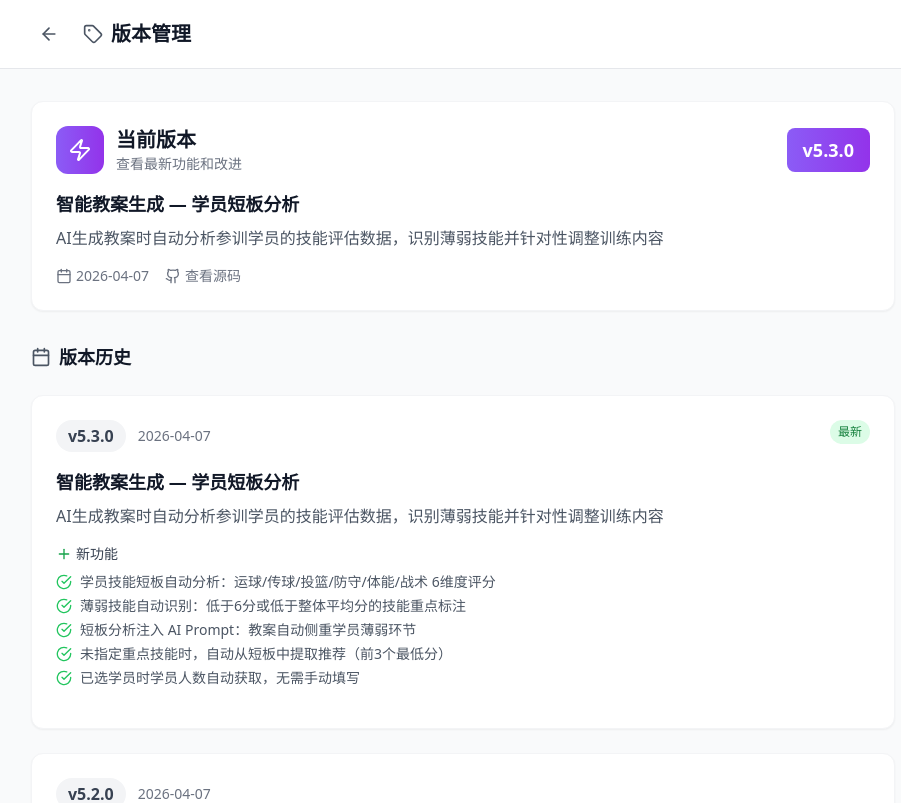
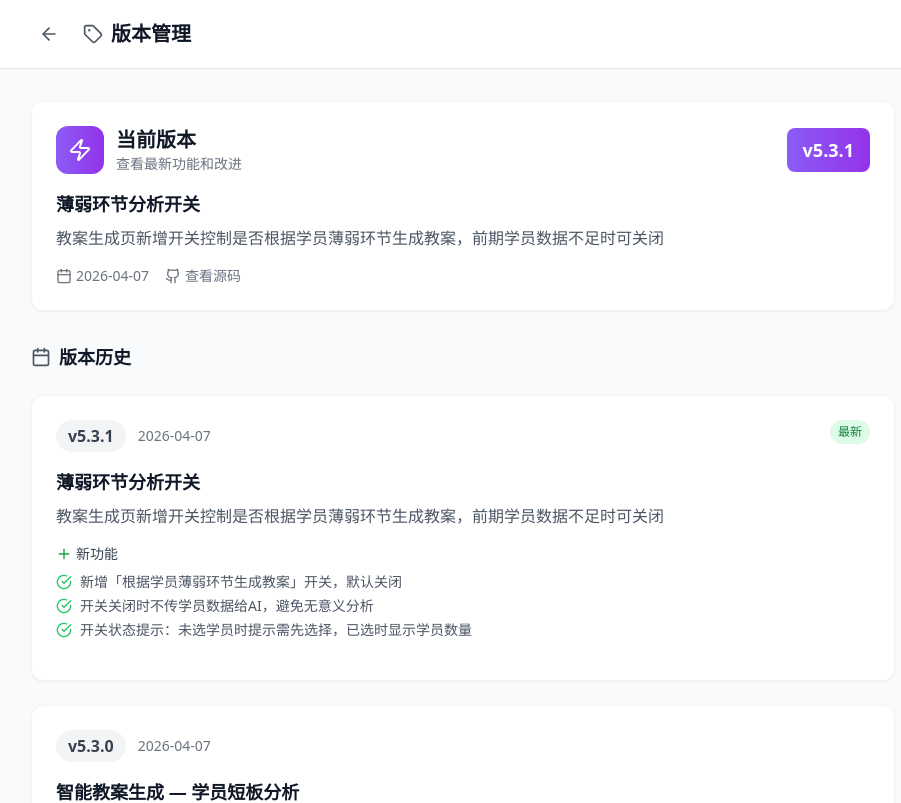
Before and after one commit to maomaoaichibing/basketball-coach, a Next.js app: page /version in a window 1280 px wide. Shown: the top 803 px of the page, without its empty margins (177-1078 px from the left). Built offline with nearby package versions, Linux system fonts and the light colour scheme.

Commit message:
feat: 薄弱环节分析开关 + 全版本号同步更新 (v5.3.1)

```diff
--- a/package.json
+++ b/package.json
@@ -1,6 +1,6 @@
 {
   "name": "basketball-coach",
-  "version": "5.3.0",
+  "version": "5.3.1",
   "private": true,
   "scripts": {
     "dev": "next dev",
--- a/src/app/page.tsx
+++ b/src/app/page.tsx
@@ -151,7 +151,7 @@ export default function Home() {
                   <div className="flex items-center gap-2">
                     <h1 className="text-lg sm:text-xl font-bold">篮球青训教案系统</h1>
                     <span className="px-2 py-0.5 bg-white/20 text-white text-xs rounded-full font-medium hidden sm:inline">
-                      v5.3.0
+                      v5.3.1
                     </span>
                   </div>
                   <p className="text-orange-100 text-sm hidden sm:block">
--- a/src/app/plan/new/page.tsx
+++ b/src/app/plan/new/page.tsx
@@ -78,6 +78,7 @@ export default function NewPlanPage() {
     playerCount: '',
     skillLevel: 'intermediate' as 'beginner' | 'intermediate' | 'advanced',
     previousTraining: '',
+    enableWeaknessAnalysis: false, // 是否根据学员薄弱环节生成教案
   });
 
   const [focusSkills, setFocusSkills] = useState<string[]>([]);
@@ -264,8 +265,11 @@ export default function NewPlanPage() {
           previousTraining: aiConfig.previousTraining
             ? aiConfig.previousTraining.split(/[,，]/).map(s => s.trim())
             : undefined,
-          // 传递选中学员ID，后端自动分析技能短板
-          playerIds: selectedPlayerIds.length > 0 ? selectedPlayerIds : undefined,
+          // 传递选中学员ID（仅开关开启且有学员时）
+          playerIds:
+            aiConfig.enableWeaknessAnalysis && selectedPlayerIds.length > 0
+              ? selectedPlayerIds
+              : undefined,
         };
 
         // 调用服务端API生成教案
@@ -883,6 +887,31 @@ export default function NewPlanPage() {
                       />
                     </div>
 
+                    {/* 薄弱环节分析开关 */}
+                    <div>
+                      <label className="flex items-center gap-2 cursor-pointer select-none">
+                        <input
+                          type="checkbox"
+                          checked={aiConfig.enableWeaknessAnalysis}
+                          onChange={e =>
+                            setAiConfig({
+                              ...aiConfig,
+                              enableWeaknessAnalysis: e.target.checked,
+                            })
+                          }
+                          className="w-4 h-4 text-blue-600 border-gray-300 rounded focus:ring-blue-500"
+                        />
+                        <span className="text-xs font-medium text-gray-700">
+                          根据学员薄弱环节生成教案
+                        </span>
+                      </label>
+                      <p className="text-xs text-gray-400 mt-1 ml-6">
+                        {selectedPlayerIds.length === 0
+                          ? '需先选择参训学员'
+                          : `已选 ${selectedPlayerIds.length} 名学员，将分析其技能短板并针对性调整训练内容`}
+                      </p>
+                    </div>
+
                     {/* 其他要求 */}
                     <div>
                       <label className="block text-xs font-medium text-gray-600 mb-1">
--- a/src/app/settings/page.tsx
+++ b/src/app/settings/page.tsx
@@ -443,7 +443,7 @@ export default function SettingsPage() {
           <span className="font-medium">退出登录</span>
         </button>
 
-        <div className="text-center text-xs text-gray-400 py-4">篮球青训教案系统 v5.3.0</div>
+        <div className="text-center text-xs text-gray-400 py-4">篮球青训教案系统 v5.3.1</div>
       </main>
 
       {/* 修改密码弹窗 */}
--- a/src/app/version/page.tsx
+++ b/src/app/version/page.tsx
@@ -15,6 +15,18 @@ import {
 
 // 版本历史记录
 const versions = [
+  {
+    version: 'v5.3.1',
+    date: '2026-04-07',
+    title: '薄弱环节分析开关',
+    description:
+      '教案生成页新增开关控制是否根据学员薄弱环节生成教案，前期学员数据不足时可关闭',
+    features: [
+      { type: 'feature', text: '新增「根据学员薄弱环节生成教案」开关，默认关闭' },
+      { type: 'feature', text: '开关关闭时不传学员数据给AI，避免无意义分析' },
+      { type: 'feature', text: '开关状态提示：未选学员时提示需先选择，已选时显示学员数量' },
+    ],
+  },
   {
     version: 'v5.3.0',
     date: '2026-04-07',
```
Also changed, not shown: .workbuddy/memory/MEMORY.md, 1 other file (tests, documents, lock files or other folders).
